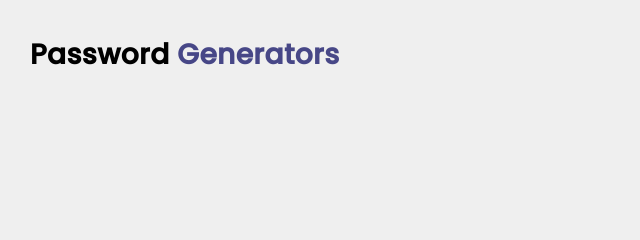
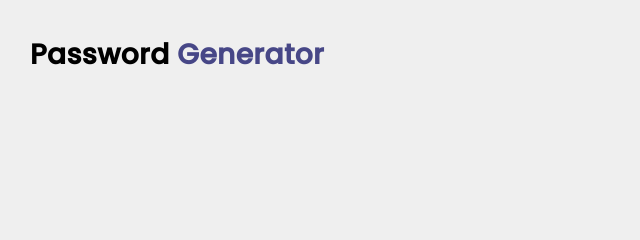
Before and after one commit to Parth786-hero/password, a plain HTML site: page index.htm in a window 1280 px wide. Shown: the top 240 px of the page, 66-706 px from the left. Drawn offline with Linux system fonts and the light colour scheme.

Commit message:
redefined

```diff
--- a/index.htm
+++ b/index.htm
@@ -10,7 +10,7 @@
 </head>
 <body>
     <div class="container">
-        <h2 class="md-heading main-heading capitalize">password <span class="purple">generators</span></h2>
+        <h2 class="md-heading main-heading capitalize">password <span class="purple">generator</span></h2>
         <div class="card">
             <div class="password-box">
                 <input type="text" placeholder="" disabled>
```
